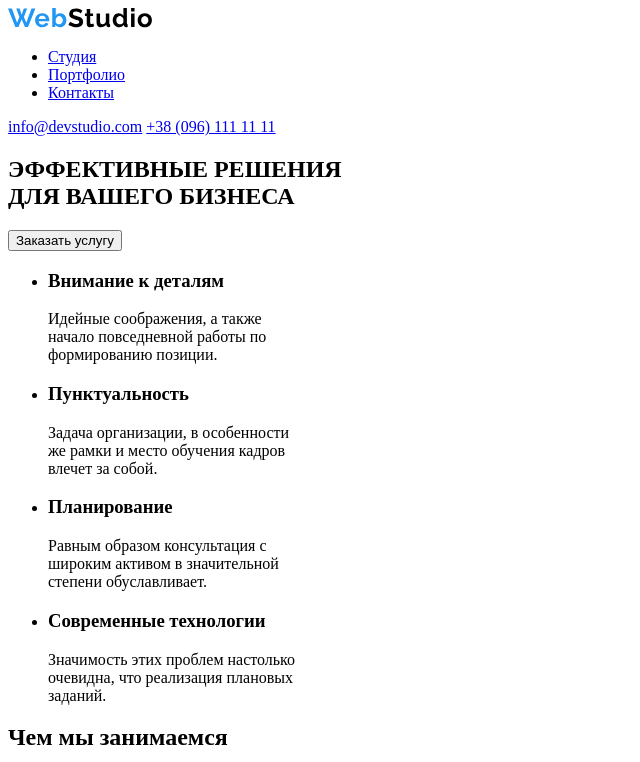
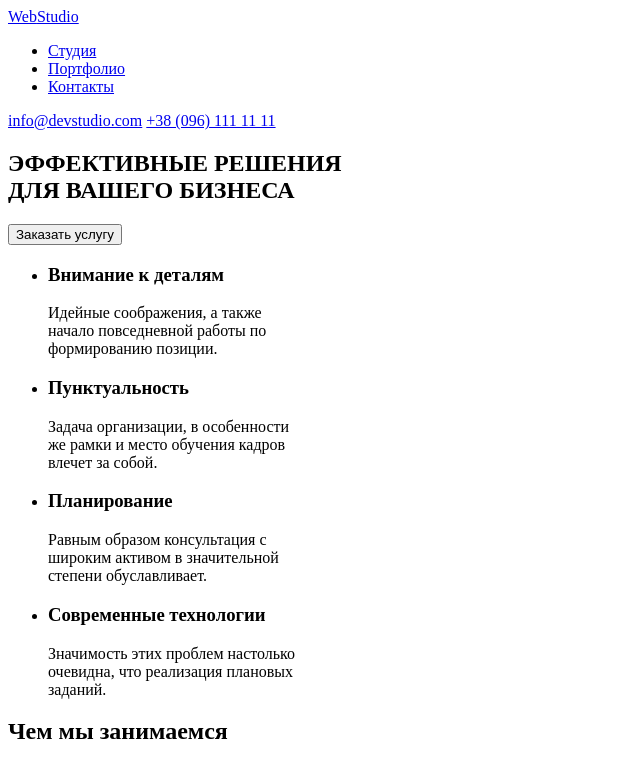
Before and after one commit to Bespaniki01/goit-markup-hw-01, a plain HTML site: page index.html in a window 1280 px wide. Shown: the top 762 px of the page, without its empty margins (0-640 px from the left). Drawn offline with Linux system fonts and the light colour scheme.

Commit message:
исправление ошибок 2

```diff
--- a/index.html
+++ b/index.html
@@ -10,10 +10,7 @@
     <!-- Блок Голова -->
     <header>
       <nav>
-        <!-- Лого фирмы -->
-        <a href="#">
-          <img src="./images/logo.svg" alt="Лого сайта" />
-        </a>
+        <a href="#">Web<span>Studio</span></a>
         <ul>
           <li><a href="#">Студия</a></li>
           <li><a href="#">Портфолио</a></li>
@@ -136,10 +133,7 @@
     </main>
     <!-- Блок Подвал -->
     <footer>
-      <!-- Лого фирмы -->
-      <a href="#">
-        <img src="./images/logo.svg" alt="Лого сайта" />
-      </a>
+      <a href="#">Web<span>Studio</span></a>
       <address>
         <ul>
           <li>
```
Also changed, not shown: images/logo.svg (deleted).
